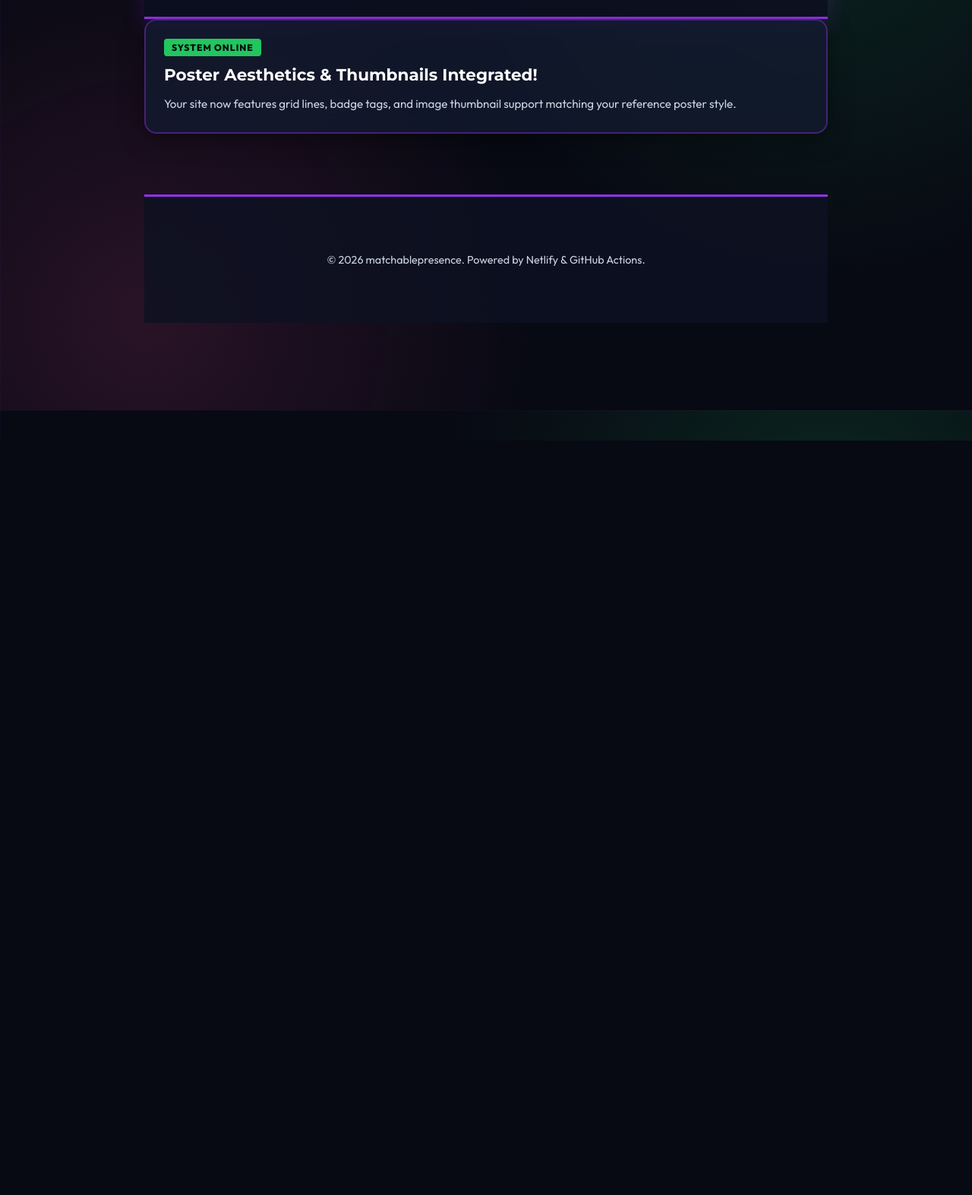
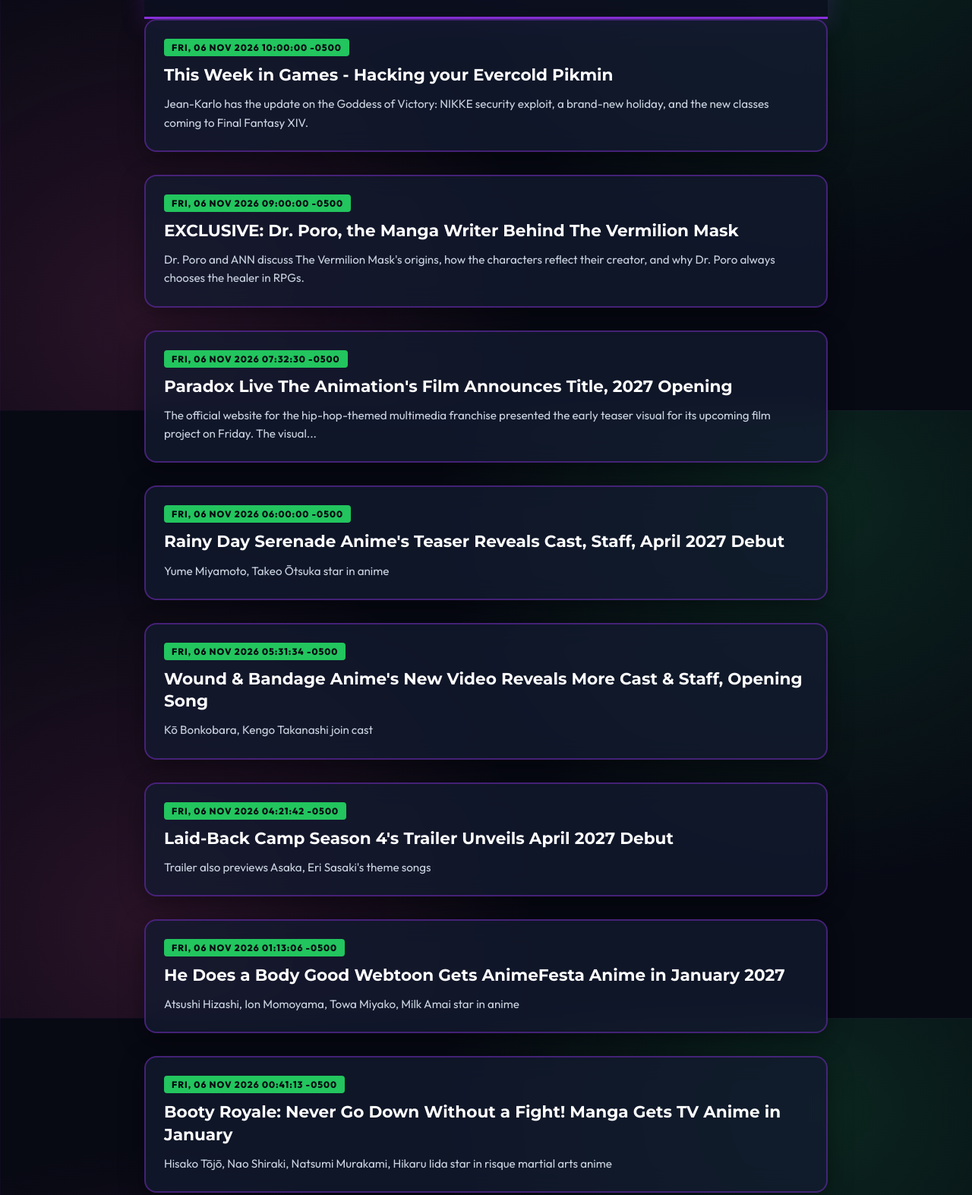
Before and after one commit to the-honored-00/matchablepresence, a plain HTML site: page index.html in a window 1280 px wide. Shown: the part 260-1833 px from the top of the page at 76% size. Before the commit the page ends 840 px from the top, so only its background shows below. Drawn offline with Linux system fonts and the light colour scheme.

Commit message:
Auto-update anime news feed

```diff
--- a/index.html
+++ b/index.html
@@ -174,14 +174,97 @@
         </header>
 
         <main id="news-feed" class="news-grid">
-            <!-- News posts will appear here automatically -->
-            <div class="news-card">
-                <div class="news-content-box">
-                    <span class="news-meta">System Online</span>
-                    <h3 class="news-title">Poster Aesthetics & Thumbnails Integrated!</h3>
-                    <p class="news-summary">Your site now features grid lines, badge tags, and image thumbnail support matching your reference poster style.</p>
-                </div>
+
+        <div class="news-card">
+
+            <div class="news-content-box">
+                <div class="news-meta">Fri, 06 Nov 2026 10:00:00 -0500</div>
+                <a href="https://www.animenewsnetwork.com/this-week-in-games/2026-11-05/hacking-your-evercold-pikmin/.243468" target="_blank" class="news-title">This Week in Games - Hacking your Evercold Pikmin</a>
+                <p class="news-summary">Jean-Karlo has the update on the Goddess of Victory: NIKKE security exploit, a brand-new holiday, and the new classes coming to Final Fantasy XIV.</p>
             </div>
+        </div>
+
+        <div class="news-card">
+
+            <div class="news-content-box">
+                <div class="news-meta">Fri, 06 Nov 2026 09:00:00 -0500</div>
+                <a href="https://www.animenewsnetwork.com/interview/2026-11-06/exclusive-dr-poro-the-manga-writer-behind-the-vermilion-mask/.243221" target="_blank" class="news-title">EXCLUSIVE: Dr. Poro, the Manga Writer Behind The Vermilion Mask</a>
+                <p class="news-summary">Dr. Poro and ANN discuss The Vermilion Mask's origins, how the characters reflect their creator, and why Dr. Poro always chooses the healer in RPGs.</p>
+            </div>
+        </div>
+
+        <div class="news-card">
+
+            <div class="news-content-box">
+                <div class="news-meta">Fri, 06 Nov 2026 07:32:30 -0500</div>
+                <a href="https://www.animenewsnetwork.com/daily-briefs/2026-11-06/paradox-live-the-animation-film-announces-title-2027-opening/.243590" target="_blank" class="news-title">Paradox Live The Animation's Film Announces Title, 2027 Opening</a>
+                <p class="news-summary">The official website for the hip-hop-themed multimedia franchise presented the early teaser visual for its upcoming film project on Friday. The visual...</p>
+            </div>
+        </div>
+
+        <div class="news-card">
+
+            <div class="news-content-box">
+                <div class="news-meta">Fri, 06 Nov 2026 06:00:00 -0500</div>
+                <a href="https://www.animenewsnetwork.com/news/2026-11-06/rainy-day-serenade-anime-teaser-reveals-cast-staff-april-2027-debut/.243586" target="_blank" class="news-title">Rainy Day Serenade Anime's Teaser Reveals Cast, Staff, April 2027 Debut</a>
+                <p class="news-summary">Yume Miyamoto, Takeo Ōtsuka star in anime</p>
+            </div>
+        </div>
+
+        <div class="news-card">
+
+            <div class="news-content-box">
+                <div class="news-meta">Fri, 06 Nov 2026 05:31:34 -0500</div>
+                <a href="https://www.animenewsnetwork.com/news/2026-11-06/wound-and-bandage-anime-new-video-reveals-more-cast-and-staff-opening-song/.243587" target="_blank" class="news-title">Wound & Bandage Anime's New Video Reveals More Cast & Staff, Opening Song</a>
+                <p class="news-summary">Kō Bonkobara, Kengo Takanashi join cast</p>
+            </div>
+        </div>
+
+        <div class="news-card">
+
+            <div class="news-content-box">
+                <div class="news-meta">Fri, 06 Nov 2026 04:21:42 -0500</div>
+                <a href="https://www.animenewsnetwork.com/news/2026-11-06/laid-back-camp-season-4-trailer-unveils-april-2027-debut/.243588" target="_blank" class="news-title">Laid-Back Camp Season 4's Trailer Unveils April 2027 Debut</a>
+                <p class="news-summary">Trailer also previews Asaka, Eri Sasaki's theme songs</p>
+            </div>
+        </div>
+
+        <div class="news-card">
+
+            <div class="news-content-box">
+                <div class="news-meta">Fri, 06 Nov 2026 01:13:06 -0500</div>
+                <a href="https://www.animenewsnetwork.com/news/2026-11-06/he-does-a-body-good-webtoon-gets-animefesta-anime-in-january-2027/.243585" target="_blank" class="news-title">He Does a Body Good Webtoon Gets AnimeFesta Anime in January 2027</a>
+                <p class="news-summary">Atsushi Hizashi, Ion Momoyama, Towa Miyako, Milk Amai star in anime</p>
+            </div>
+        </div>
+
+        <div class="news-card">
+
+            <div class="news-content-box">
+                <div class="news-meta">Fri, 06 Nov 2026 00:41:13 -0500</div>
+                <a href="https://www.animenewsnetwork.com/news/2026-11-06/booty-royale-never-go-down-without-a-fight-manga-gets-tv-anime-in-january/.243584" target="_blank" class="news-title">Booty Royale: Never Go Down Without a Fight! Manga Gets TV Anime in January</a>
+                <p class="news-summary">Hisako Tōjō, Nao Shiraki, Natsumi Murakami, Hikaru Iida star in risque martial arts anime</p>
+            </div>
+        </div>
+
+        <div class="news-card">
+
+            <div class="news-content-box">
+                <div class="news-meta">Thu, 05 Nov 2026 23:00:00 -0500</div>
+                <a href="https://www.animenewsnetwork.com/interest/2026-11-05/dragon-ball-z-english-dub-composer-elected-as-texas-attorney-general/.243558" target="_blank" class="news-title">Dragon Ball Z's English Dub Composer Elected as Texas Attorney General</a>
+                <p class="news-summary">Will his power level go over 9,000?</p>
+            </div>
+        </div>
+
+        <div class="news-card">
+
+            <div class="news-content-box">
+                <div class="news-meta">Thu, 05 Nov 2026 22:47:35 -0500</div>
+                <a href="https://www.animenewsnetwork.com/news/2026-11-05/amahara-33-years-old-single-girl-knight-captain-manga-gets-anime/.243579" target="_blank" class="news-title">Amahara's 33 Years Old Single Girl Knight Captain Manga Gets Anime</a>
+                <p class="news-summary">Digital Shokunin produces anime about overworked, sex-starved knight captain</p>
+            </div>
+        </div>
+
         </main>
 
         <footer>
```
